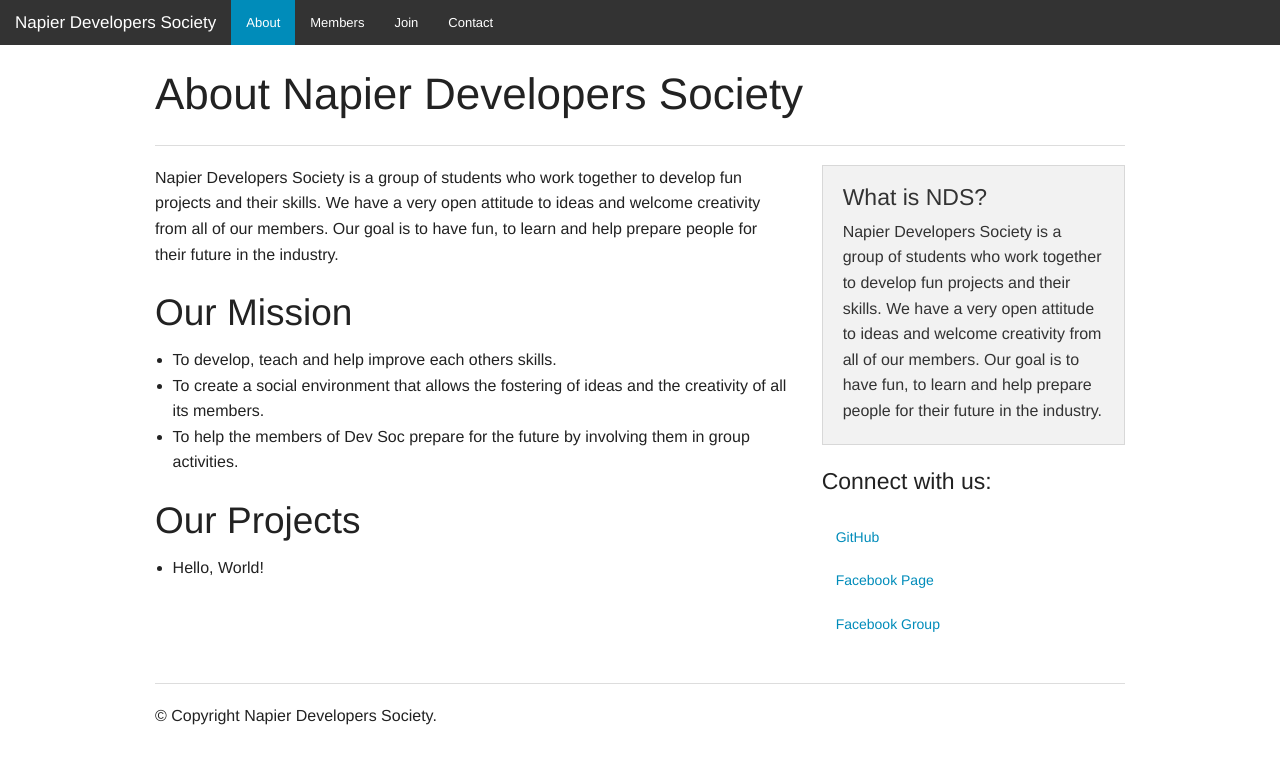
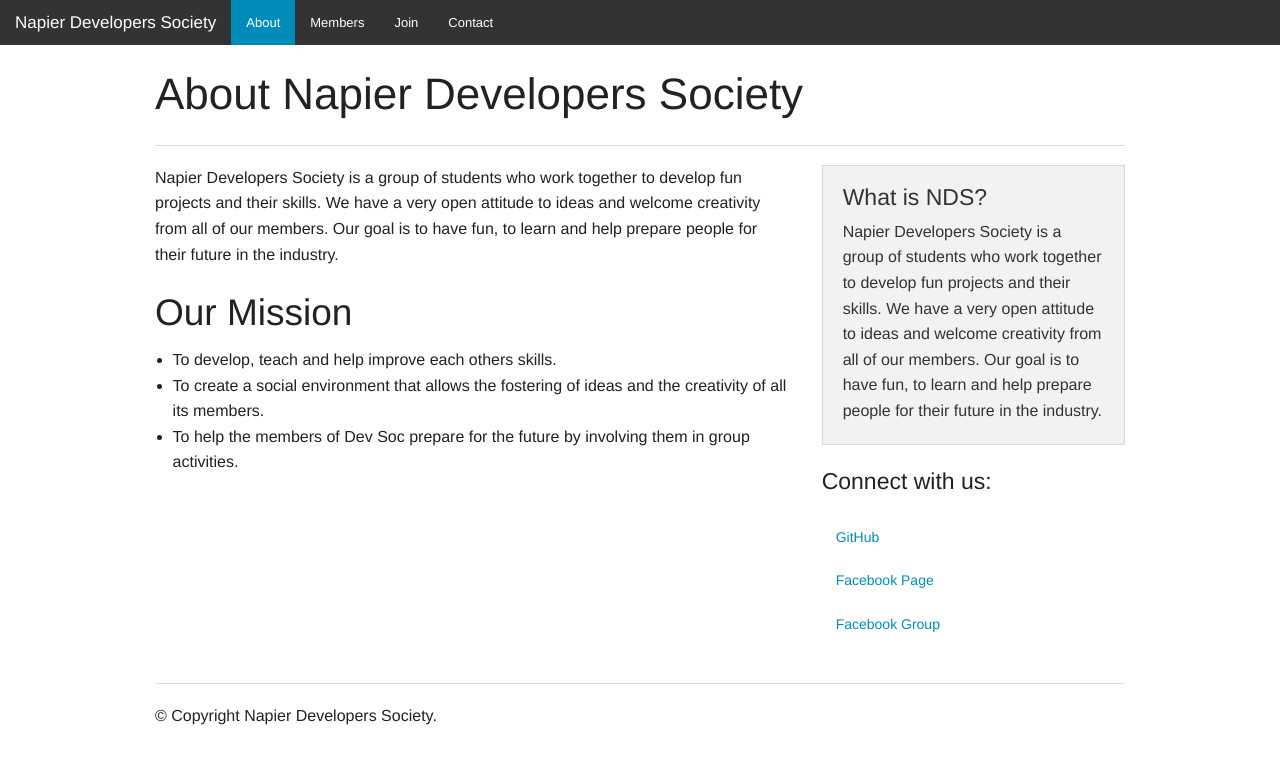
Before and after one commit to NapierDevSoc/NapierDevSoc.github.io, a Jekyll site: the page built from about/index.md, in a window 1280 px wide. Shown: the top 764 px of the page. Built offline with Jekyll 4.4.1, drawn with Linux system fonts in a browser that asks for light colours; nearby versions of some CDN libraries; Markdown is read by kramdown in place of the engine named in the settings.

Commit message:
Removed Projects from the About page

```diff
--- a/about/index.md
+++ b/about/index.md
@@ -11,6 +11,3 @@ Napier Developers Society is a group of students who work together to develop fu
 * To develop, teach and help improve each others skills.
 * To create a social environment that allows the fostering of ideas and the creativity of all its members.
 * To help the members of Dev Soc prepare for the future by involving them in group activities.
-
-##Our Projects
-* Hello, World!
```
